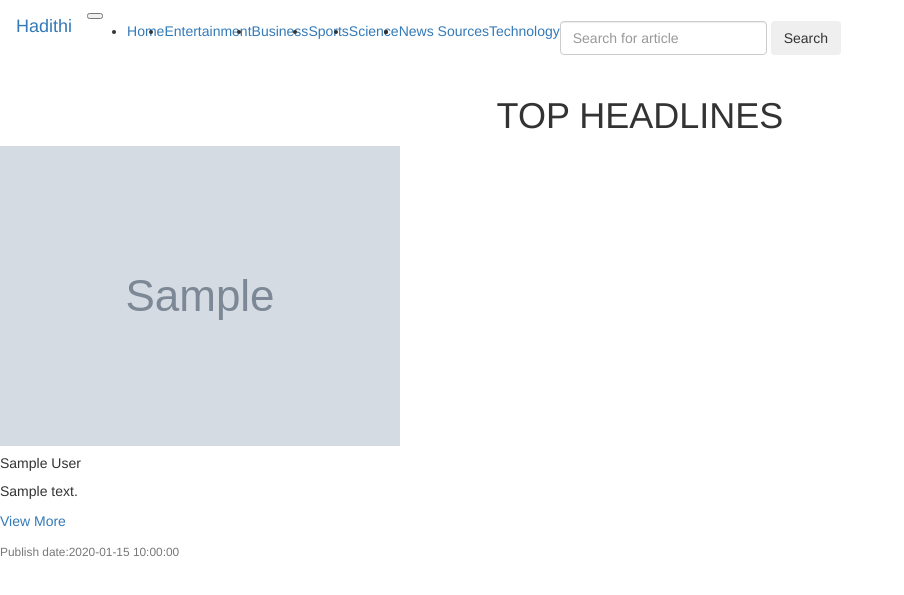
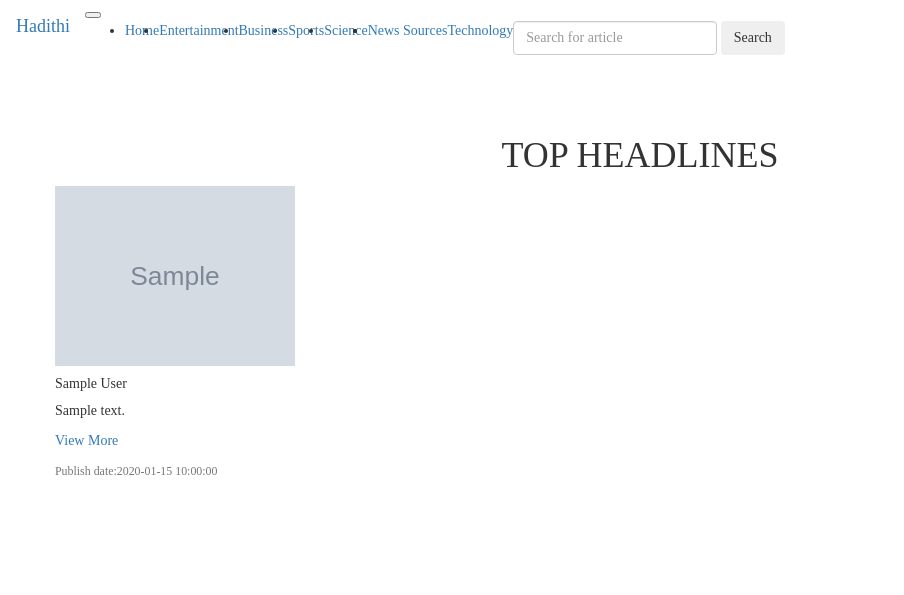
Before and after one commit to casio-ka/Hadithi, a Flask app: template app/templates/index.html in a window 1280 px wide. Shown: the top 595 px of the page, without its empty margins (0-904 px from the left). Run offline with Flask 2, Linux system fonts and the light colour scheme; the template is opened without the code that fills it: most values are stand-ins (such as "Sample title", 1, 10 or a date in 2020); grey boxes marked "Sample" are stand-in pictures; some libraries are stand-ins or nearby versions; some web fonts are replaced.

Commit message:
Final commit

```diff
--- /dev/null
+++ b/app/static/css/index.css
@@ -0,0 +1,16 @@
+@import url('https://fonts.google.com/specimen/Baloo+Tammudu+2');
+
+body {
+    font-family: 'Baloo+Tammudu+2';
+}
+.flex-container {
+  display: flex;
+  flex-wrap: wrap;
+}
+.card > img {
+    width: 100%;
+    height: 180px;
+}
+.card {
+    height: 100%;
+}
--- a/app/templates/fourOwfour.html
+++ b/app/templates/fourOwfour.html
@@ -4,4 +4,4 @@
 <br>
 <br>
     <h1>Sorry! we can't find that page</h1>
-{% endblock %
+{% endblock %}
--- a/app/templates/index.html
+++ b/app/templates/index.html
@@ -4,23 +4,28 @@
 
 {% block styles%}
 {{ super() }}
-<link rel="stylesheet" href="{{url_for('static',filename='css/index.css')}}">
+<link rel="stylesheet" href="{{ url_for('static', filename='css/index.css') }}">
 {% endblock %}
 
 <!-- Content Block -->
 {% block content %}
-
- <div class="container-fluid">
-    <h1 class="text-capitalize text-center"> TOP HEADLINES </h3>
-
+<body>
+  <br/>
+  <br/>
+  <h1 class="text-capitalize text-center">TOP HEADLINES</h1>
+  <div class="container">
     <div class="card-columns">
-
       {% for headlines in headlines %}
 
-        <div class= "row row-cols-1 row-cols-md-2" >
-          <div class="card-deck col mb-4" >
-            <div class="card" >
-             <img class="card-img-top" src="{{headlines.image}}" alt="card image top">
+      <div class="flex-container">
+        <div class="row row-cols-1 row-cols-3">
+          <div class="col mb-4">
+            <div class="card h-100">
+              <img
+                class="card-img-top"
+                src="{{headlines.image}}"
+                alt="Headlines Image"
+              />
               <div class="card-body">
                 <h5 class="card-title">{{headlines.author}}</h5>
                 <p class="card-text">{{headlines.description}}</p>
@@ -34,9 +39,11 @@
             </div>
           </div>
         </div>
+
+      </div>
       {% endfor %}
     </div>
   </div>
-
+</body>
 
 {% endblock %}
--- a/app/templates/navbar.html
+++ b/app/templates/navbar.html
@@ -30,7 +30,7 @@
           </div>
       </ul>
       <form class="form-inline my-2 my-lg-0">
-        <input class="form-control mr-sm-2" type="search" placeholder="Search for article" aria-label="Search">
+        <input class="form-control mr-sm-2" type="text" name="article_query" placeholder="Search for article" aria-label="Search">
         <button class="btn btn-outline-success my-2 my-sm-0" type="submit" value="Submit" >Search</button>
       </form>
     </div>
--- a/app/templates/search.html
+++ b/app/templates/search.html
@@ -5,7 +5,7 @@
 
         <div class="row">
 
-            <h3> Found {{ sources | count }} matches </h3>
+            <h3> Found {{ articles | count }} matches </h3>
             <hr>
             {% for article in articles %}
 
```
Also changed, not shown: app/main/views.py (+8 -8 lines), app/requests.py (+5 -5 lines), app/templates/article.html (+9 -3 lines), app/templates/categories.html (+7 -3 lines), app/static/index.css (deleted). Lines whose indentation alone changed are shown as unchanged.
